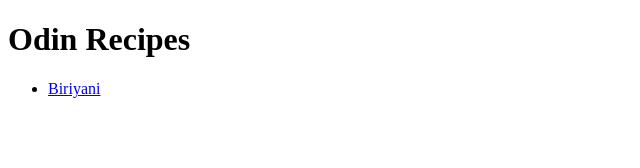
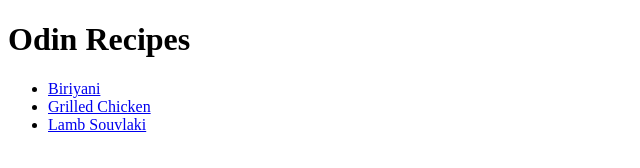
Before and after one commit to npuneeth/odin-recipes, a plain HTML site: page index.html in a window 1280 px wide. Shown: the whole page, without its empty margins (0-640 px from the left). Drawn offline with Linux system fonts and the light colour scheme.

Commit message:
edit index.html

```diff
--- a/index.html
+++ b/index.html
@@ -9,6 +9,8 @@
     <h1>Odin Recipes</h1>
     <ul>
         <li><a href="/recipes/biriyani.html">Biriyani</a></li>
+        <li><a href="/recipes/grilled-chicken.html">Grilled Chicken</a></li>
+        <li><a href="/recipes/lamb-souvlaki.html">Lamb Souvlaki</a></li>
 
     </ul>
 
```
